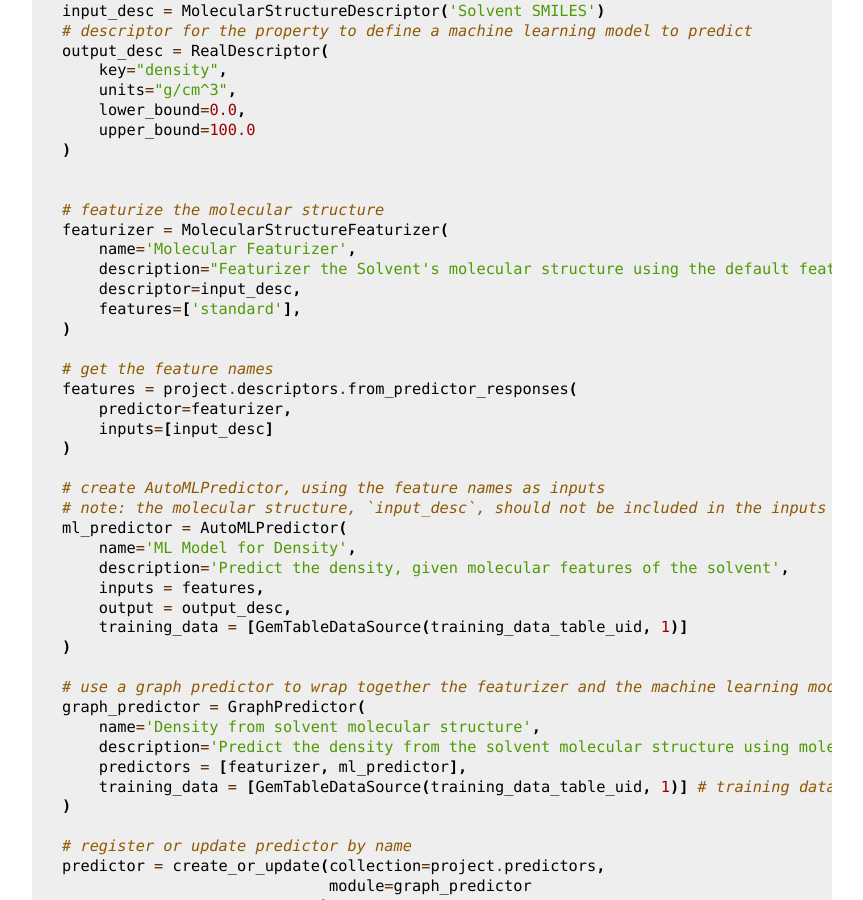
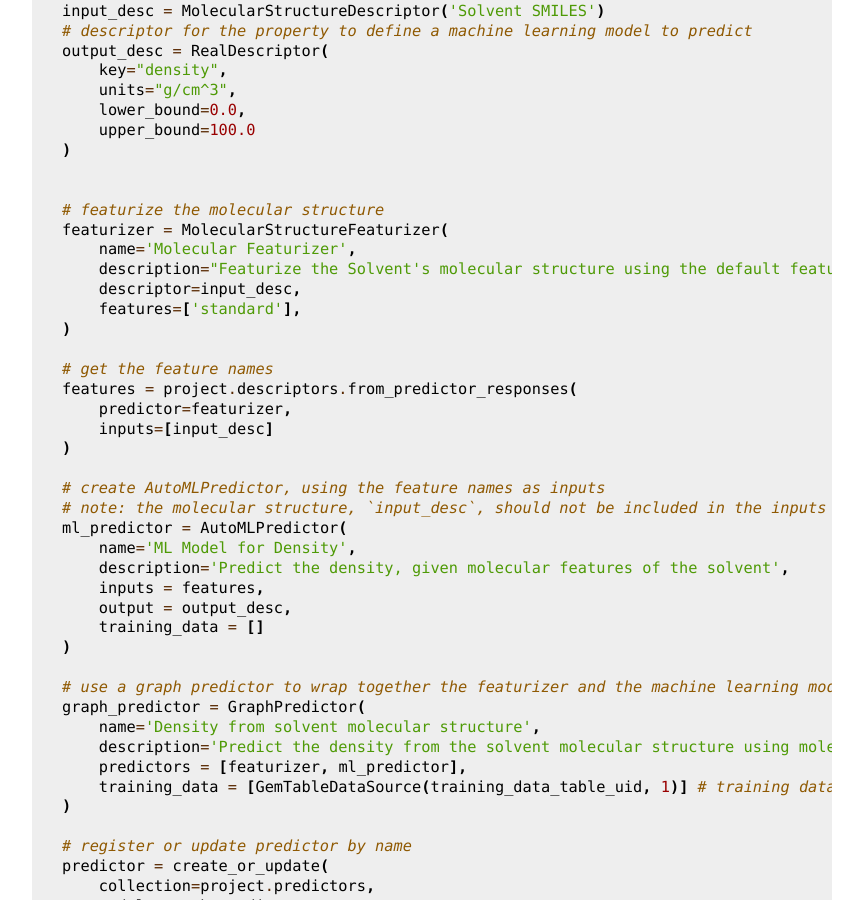
Before and after one commit to CitrineInformatics/citrine-python, a Sphinx documentation site: the page built from docs/source/workflows/predictors.rst, in a window 1280 px wide and 900 px high, scrolled down 3128 px. Shown: the whole window, without its empty margins (348-1211 px from the left). Built offline with Sphinx 7.4.7, drawn with Linux system fonts in a browser that asks for light colours.

Commit message:
Respond to comments by @bfolie
Formatting and grammar changes.

```diff
--- a/docs/source/workflows/predictors.rst
+++ b/docs/source/workflows/predictors.rst
@@ -172,7 +172,7 @@
     # featurize the molecular structure
     featurizer = MolecularStructureFeaturizer(
         name='Molecular Featurizer',
-        description="Featurizer the Solvent's molecular structure using the default features.",
+        description="Featurize the Solvent's molecular structure using the default features.",
         descriptor=input_desc,
         features=['standard'],
     )
@@ -190,7 +190,7 @@
         description='Predict the density, given molecular features of the solvent',
         inputs = features,
         output = output_desc,
-        training_data = [GemTableDataSource(training_data_table_uid, 1)]
+        training_data = []
     )
 
     # use a graph predictor to wrap together the featurizer and the machine learning model
@@ -202,9 +202,10 @@
     )
 
     # register or update predictor by name
-    predictor = create_or_update(collection=project.predictors,
-                                 module=graph_predictor
-                                )
+    predictor = create_or_update(
+        collection=project.predictors,
+        module=graph_predictor
+    )
 
 
 Ingredients to simple mixture predictor (ALPHA)
```
Also changed, not shown: 1 other file.
